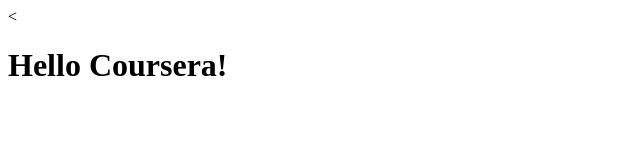
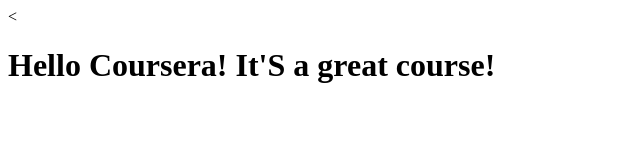
Before and after one commit to RebecaYeptho/coursera-test, a plain HTML site: page site/index.html in a window 1280 px wide. Shown: the whole page, without its empty margins (0-640 px from the left). Drawn offline with Linux system fonts and the light colour scheme.

Commit message:
Small addition to our page content.

```diff
--- a/site/index.html
+++ b/site/index.html
@@ -5,6 +5,6 @@
 	<title>Hello Cousera!</title>
 </head>
 <body>
-<h1>Hello Coursera!</h1>
+<h1>Hello Coursera! It'S a great course!</h1>
 </body>
 </html>
```
